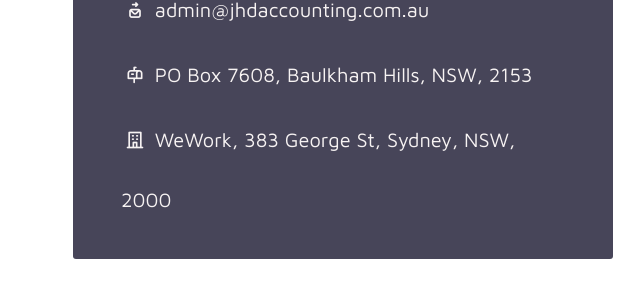
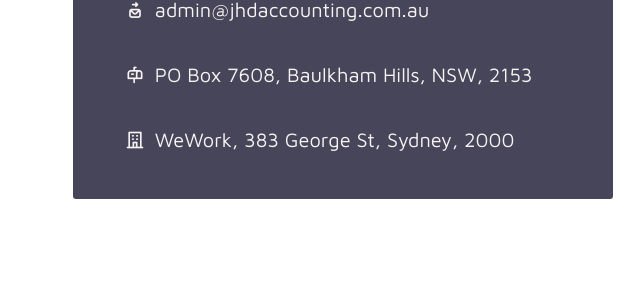
Before and after one commit to jhdaccounting/jhdaccounting.github.io, a plain HTML site: page index.html in a window 1280 px wide. Shown: the part 1785-2085 px from the top of the page, 535-1179 px from the left. Drawn offline with Linux system fonts and the light colour scheme.

Commit message:
updated address

```diff
--- a/index.html
+++ b/index.html
@@ -151,7 +151,7 @@
                       <li><a href="#contact" class="uil uil-calling" data-toggle="tooltip" data-placement="left" title="Mobile"> 0468 468 048 </a></li>
                       <li><a href="mailto:admin@jhdaccounting.com.au" class="uil uil-envelope-send" data-toggle="tooltip" data-placement="left" title="Email"> admin@jhdaccounting.com.au </a></li>
                       <li><a href="#contact" class="uil uil-mailbox" data-toggle="tooltip" data-placement="left" title="Post"> PO Box 7608, Baulkham Hills, NSW, 2153 </a></li>
-                      <li><a href="#contact" class="uil uil-building" data-toggle="tooltip" data-placement="left" title="Office"> WeWork, 383 George St, Sydney, NSW, 2000 </a></li>
+                      <li><a href="#contact" class="uil uil-building" data-toggle="tooltip" data-placement="left" title="Office"> WeWork, 383 George St, Sydney, 2000 </a></li>
                   </ul>
               </div>
           </div>
```
